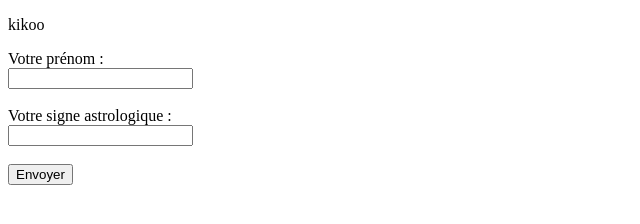
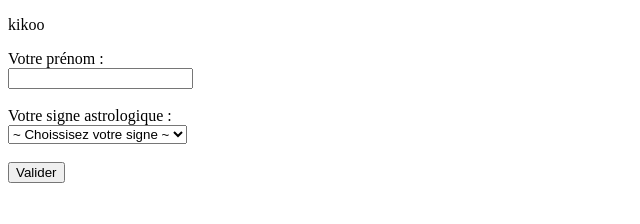
Before and after one commit to Malena-Guallar/Group_project_Browser_extension, a browser extension: page index.html in a window 1280 px wide. Shown: the whole page, without its empty margins (0-640 px from the left). Drawn offline with Linux system fonts and the light colour scheme.

Commit message:
création option signe

```diff
--- a/index.html
+++ b/index.html
@@ -21,9 +21,23 @@
                 </div><br>
                 <div>
                     <label for="signe">Votre signe astrologique : </label><br>
-                    <input type="text" name="signe" id="signe" required>
+                        <select id="signe">
+                            <option value="">~ Choissisez votre signe ~</option>
+                            <option value="belier">Bélier</option>
+                            <option value="taureau">Taureau</option>
+                            <option value="gemeaux">Gémeaux</option>
+                            <option value="cancer">Cancer</option>
+                            <option value="lion">Lion</option>
+                            <option value="vierge">Vierge</option>
+                            <option value="balance">Balance</option>
+                            <option value="scorpion">Scorpion</option>
+                            <option value="sagittaire">Sagittaire</option>
+                            <option value="capricorne">Capricorne</option>
+                            <option value="verseau">Verseau</option>
+                            <option value="poisson">Poisson</option>
+                        </select>
                 </div><br>
-                <button id="button" onclick="valider">Envoyer</button>
+                <button id="button" onclick="valider">Valider</button>
             </form>
         </div>
     </main>
```
